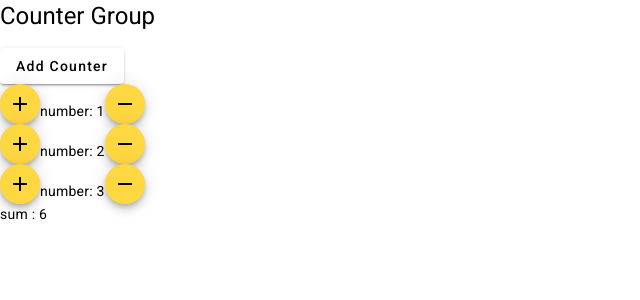
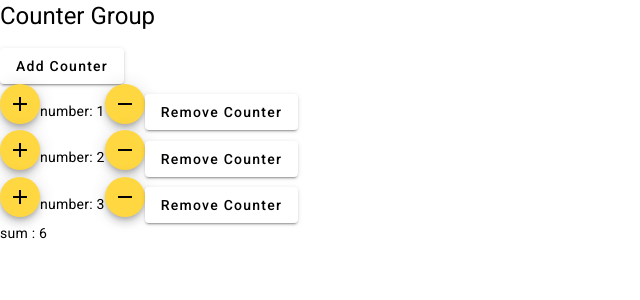
Before and after one commit to TWA-AFS-202310-GROUP-5/ng-counter-group, an Angular app: page / in a window 1280 px wide. Shown: the top 300 px of the page, without its empty margins (0-640 px from the left). Built offline with nearby package versions, Linux system fonts and the light colour scheme.

Commit message:
feat: implement remove counter from group

```diff
--- a/src/app/counter-group/counter-group.component.html
+++ b/src/app/counter-group/counter-group.component.html
@@ -2,7 +2,7 @@
 <button mat-raised-button (click)="onCreateCounter()">
 Add Counter
 </button>
-<app-counter *ngFor="let counter of counters" [(number)] = "counter.num">
+<app-counter *ngFor="let counter of counters" [(number)] = "counter.num" (counterDeleted) = "onDeleteCounter(counter)" >
 
 </app-counter>
 <span>
--- a/src/app/counter-group/counter-group.component.ts
+++ b/src/app/counter-group/counter-group.component.ts
@@ -21,4 +21,10 @@ export class CounterGroupComponent {
   onCreateCounter() {
     this.counters.push({num: 0})
     }
+    onDeleteCounter(counter: any){
+      var index = this.counters.findIndex((elt) => (elt===counter));
+    if (index != -1) {
+      this.counters.splice(index, 1);
+    }
+    }
 }
--- a/src/app/counter/counter.component.html
+++ b/src/app/counter/counter.component.html
@@ -8,4 +8,7 @@
     <button  (click)= "onDecrease()" mat-mini-fab color="accent">
         <mat-icon>remove</mat-icon>
     </button>
+    <button mat-raised-button (click) = "onDeleteCounter()">
+        Remove Counter
+        </button>
 </div>
--- a/src/app/counter/counter.component.ts
+++ b/src/app/counter/counter.component.ts
@@ -10,6 +10,8 @@ export class CounterComponent {
 
   @Input() number = 0;
   @Output() numberChange = new EventEmitter<number>();
+  @Output()
+  counterDeleted: EventEmitter<any> = new EventEmitter();
 
   onIncrease(){
     this.number++;
@@ -19,4 +21,7 @@ export class CounterComponent {
     this.number--;
     this.numberChange.emit(this.number);
   }
+  onDeleteCounter(){
+    this.counterDeleted.emit();
+  }
 }
```
